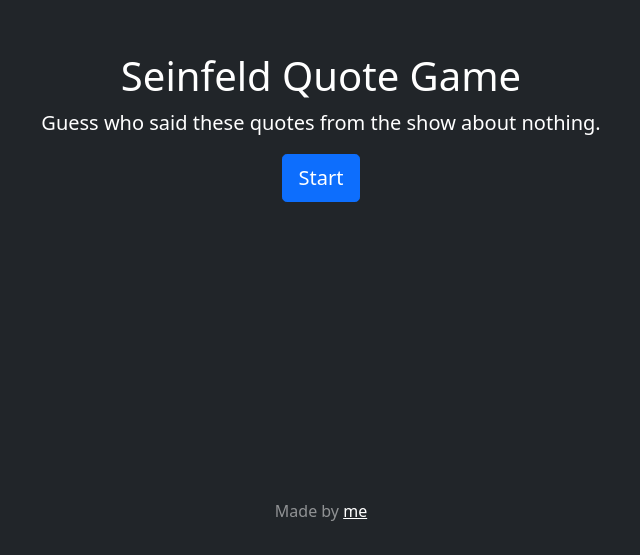
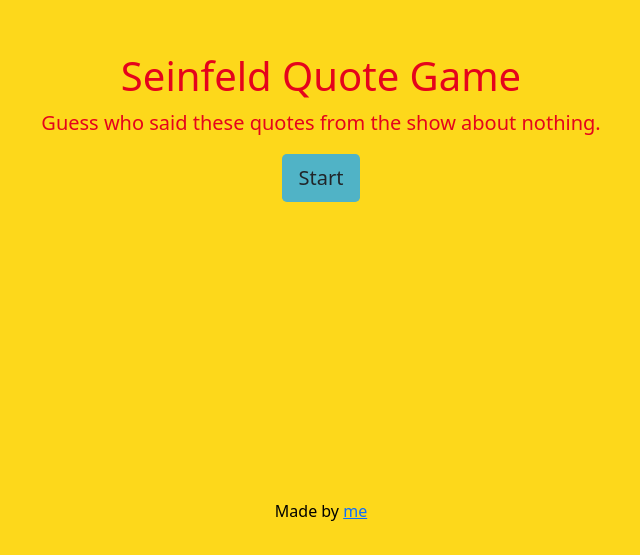
Before and after one commit to scottdurant/netlify-test-app, an Angular app: page /welcome-screen-component in a window 1280 px wide. Shown: the part 245-800 px from the top of the page, without its empty margins (319-959 px from the left). Built offline with nearby package versions, Linux system fonts and the light colour scheme.

Commit message:
added styling to welcome page

```diff
--- a/src/app/app.component.css
+++ b/src/app/app.component.css
@@ -0,0 +1,3 @@
+body {
+  background-color: var(--yellow);
+}
--- a/src/app/app.component.html
+++ b/src/app/app.component.html
@@ -1,6 +1 @@
-<!-- <div class="h-100 row align-items-center">
-  <div class="col">
-    <welcome-screen></welcome-screen>
-  </div>
-</div> -->
 <welcome-screen></welcome-screen>
--- a/src/app/app.component.ts
+++ b/src/app/app.component.ts
@@ -1,9 +1,10 @@
-import { Component } from '@angular/core';
+import { Component, ViewEncapsulation } from '@angular/core';
 
 @Component({
   selector: 'app-root',
   templateUrl: './app.component.html',
-  styleUrls: ['./app.component.css']
+  styleUrls: ['./app.component.css'],
+  encapsulation: ViewEncapsulation.None,
 })
 export class AppComponent {
   title = 'netlify-test-app';
--- a/src/app/welcome-screen/welcome-screen.component.css
+++ b/src/app/welcome-screen/welcome-screen.component.css
@@ -1,24 +1,16 @@
-/* .container-fluid {
-  position: absolute;
+h1,
+p {
+  color: var(--red);
 }
 
-h1 {
-  font-size: 108px;
+.footer-text p {
+  color: black;
 }
 
-h1,
-h4 {
-  color: #e5031c;
-} */
+.btn-start {
+  background-color: var(--blue);
+}
 
-/*
- * Globals
- */
-
-/* Custom default button */
-.btn-secondary,
-.btn-secondary:hover,
-.btn-secondary:focus {
-  color: #333;
-  text-shadow: none; /* Prevent inheritance from `body` */
+.btn-start:hover {
+  background-color: #4597a8;
 }
--- a/src/app/welcome-screen/welcome-screen.component.html
+++ b/src/app/welcome-screen/welcome-screen.component.html
@@ -1,4 +1,4 @@
-<div class="d-flex h-100 text-center text-white bg-dark">
+<div class="d-flex h-100 text-center yellow-background">
   <div class="cover-container d-flex w-100 h-100 p-3 mx-auto flex-column">
     <main class="px-3 mt-auto">
       <h1>Seinfeld Quote Game</h1>
@@ -6,42 +6,15 @@
         Guess who said these quotes from the show about nothing.
       </p>
       <p class="lead">
-        <button type="button" class="btn btn-lg btn-primary">Start</button>
-        <!-- <a
-          href="#"
-          class="btn btn-lg btn-secondary fw-bold border-white bg-white"
-          >Start</a
-        > -->
+        <button type="button" class="btn btn-lg btn-start">Start</button>
+        <!-- <button type="button" class="btn btn-lg btn-primary">Start</button> -->
       </p>
     </main>
-    <footer class="mt-auto text-white-50">
+    <footer class="mt-auto footer-text">
       <p>
         Made by
-        <a
-          href="https://www.youtube.com/watch?v=dQw4w9WgXcQ"
-          class="text-white"
-        >
-          me
-        </a>
+        <a href="https://www.youtube.com/watch?v=dQw4w9WgXcQ"> me </a>
       </p>
     </footer>
   </div>
 </div>
-
-<!-- <div class="container-fluid d-flex h-100 flex-column">
-  <div style="background-color: orange" class="row">
-    <div class="col d-flex justify-content-center">
-      <h1>Seinfeld</h1>
-    </div>
-  </div>
-  <div style="background-color: blue" class="row">
-    <div class="col d-flex justify-content-center">
-      <h4>quote guessing game!</h4>
-    </div>
-  </div>
-  <div style="background-color: lightcoral" class="row">
-    <div class="col d-flex justify-content-center">
-      <button type="button" class="btn btn-primary">Start</button>
-    </div>
-  </div>
-</div> -->
--- a/src/styles.css
+++ b/src/styles.css
@@ -1,7 +1,9 @@
 /* You can add global styles to this file, and also import other style files */
-/* html {
-  background-color: #fdd81b;
-} */
+:root {
+  --yellow: #fdd81b;
+  --red: #e5031c;
+  --blue: #50b3c6;
+}
 
 html,
 body {
```
